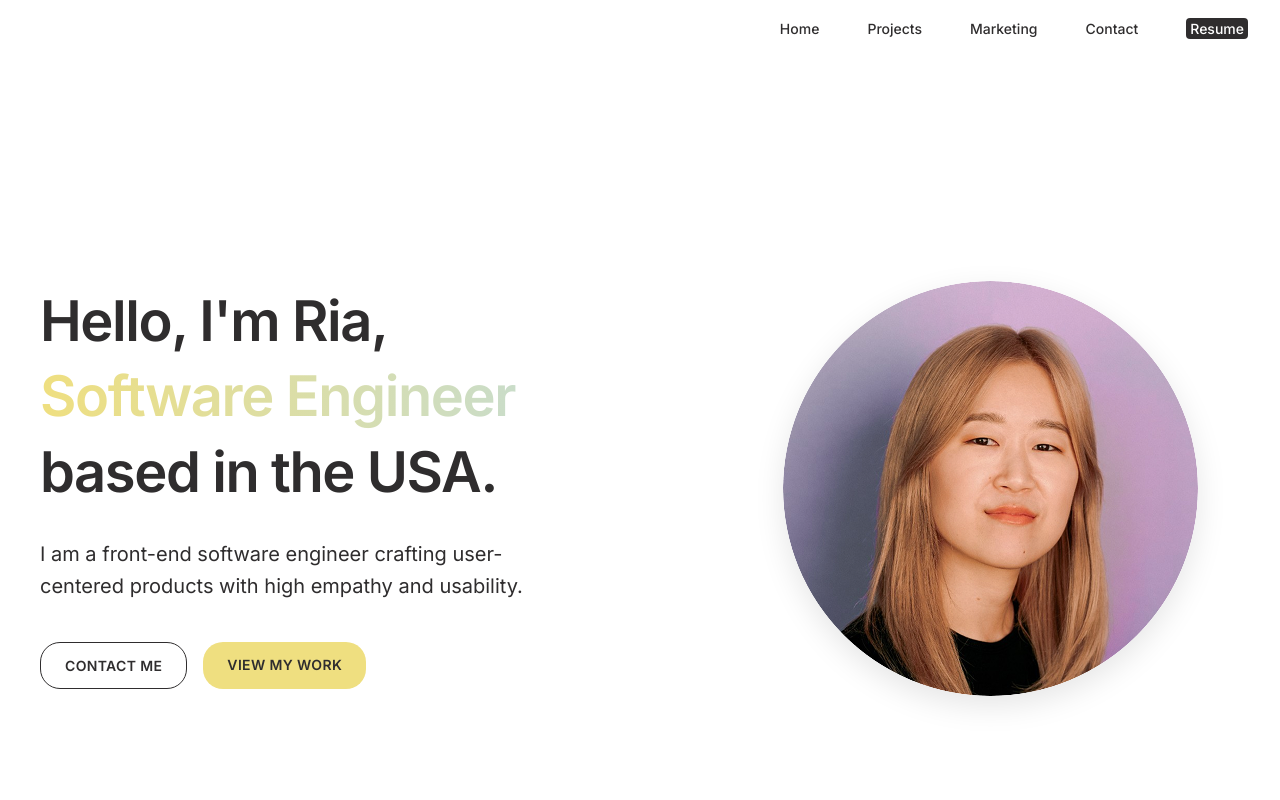
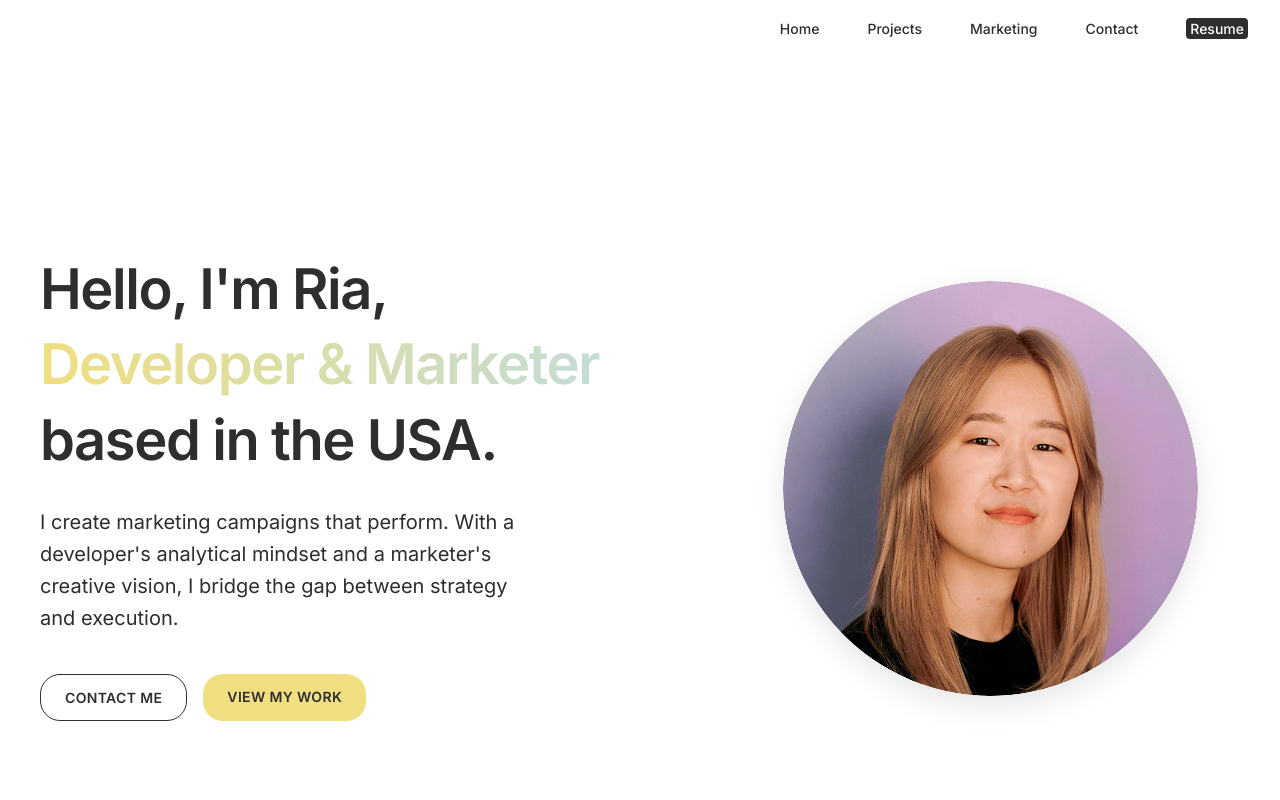
Before and after one commit to gcho91/riacho-portfolio-next, a Next.js app: page / in a window 1280 px wide. Shown: the top 800 px of the page. Built offline with nearby package versions, Linux system fonts and the light colour scheme.

Commit message:
Update hero text

```diff
--- a/components/HeroSection.tsx
+++ b/components/HeroSection.tsx
@@ -15,7 +15,7 @@ export default function HeroSection() {
                         Hello, I&apos;m Ria Cho,
                     </h1>
                     <h1 className={heroStyles.profession}>
-                        Software Engineer
+                        Developer & Marketing Strategist
                     </h1>
                     <h1 className={heroStyles.location}>
                         based in the USA.
--- a/components/HeroSection2.tsx
+++ b/components/HeroSection2.tsx
@@ -11,12 +11,12 @@ export default function HeroSection2() {
 
                     {/* Three-line heading */}
                     <h1 className={`${heroSection2Styles.greeting} ${heroSection2Styles.fadeInUp} ${heroSection2Styles.delay1}`}>Hello, I&apos;m Ria,</h1>
-                    <h1 className={`${heroSection2Styles.profession} ${heroSection2Styles.fadeInUp} ${heroSection2Styles.delay2}`}>Software Engineer</h1>
+                    <h1 className={`${heroSection2Styles.profession} ${heroSection2Styles.fadeInUp} ${heroSection2Styles.delay2}`}>Developer & Marketer</h1>
                     <h1 className={`${heroSection2Styles.location} ${heroSection2Styles.fadeInUp} ${heroSection2Styles.delay3}`}>based in the USA.</h1>
 
                     {/* Description */}
                     <p className={`${heroSection2Styles.description} ${heroSection2Styles.fadeInUp} ${heroSection2Styles.delay4}`}>
-                        I am a front-end software engineer crafting user-centered products with high empathy and usability.
+                        I create marketing campaigns that perform. With a developer's analytical mindset and a marketer's creative vision, I bridge the gap between strategy and execution.
                     </p>
 
                     {/* Button group */}
```
